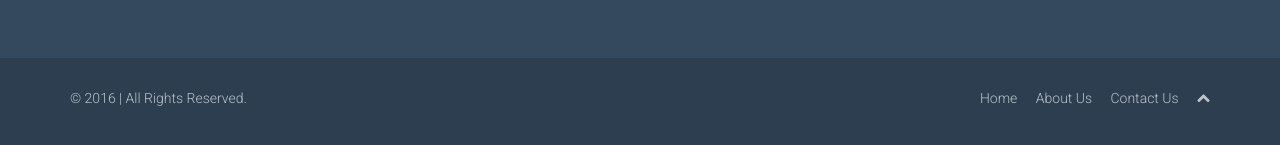
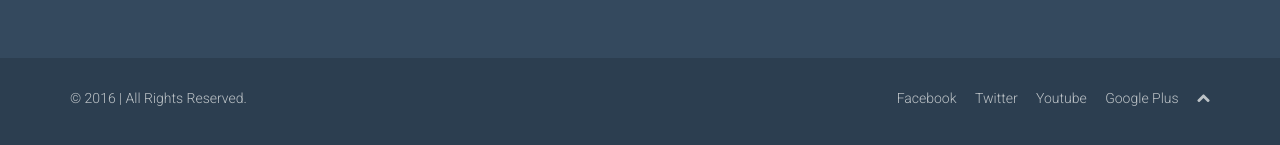
Before and after one commit to DennisDaddy/Usama, a PHP site: page /contact.php in a window 1280 px wide. Shown: the part 867-1012 px from the top of the page. Run offline with PHP 8.4, Linux system fonts and the light colour scheme; data that the repository does not hold is empty; some libraries are stand-ins or nearby versions.

Commit message:
add social media links

```diff
--- a/contact.php
+++ b/contact.php
@@ -232,9 +232,10 @@
                 </div>
                 <div class="col-sm-6">
                     <ul class="pull-right">
-                        <li><a href="#">Home</a></li>
-                        <li><a href="#">About Us</a></li>
-                        <li><a href="#">Contact Us</a></li>
+                        <li><a href="https://www.facebook.com/OnlineUsama">Facebook</a></li>
+                        <li><a href="https://twitter.com/usamamukwaya">Twitter</a></li>
+                        <li><a href="https://www.youtube.com/user/TheUgmovies">Youtube</a></li>
+                        <li><a href="https://plus.google.com/+UsamaMukwaya">Google Plus</a></li>
                         <li><a id="gototop" class="gototop" href="#"><i class="icon-chevron-up"></i></a></li><!--#gototop-->
                     </ul>
                 </div>
```
